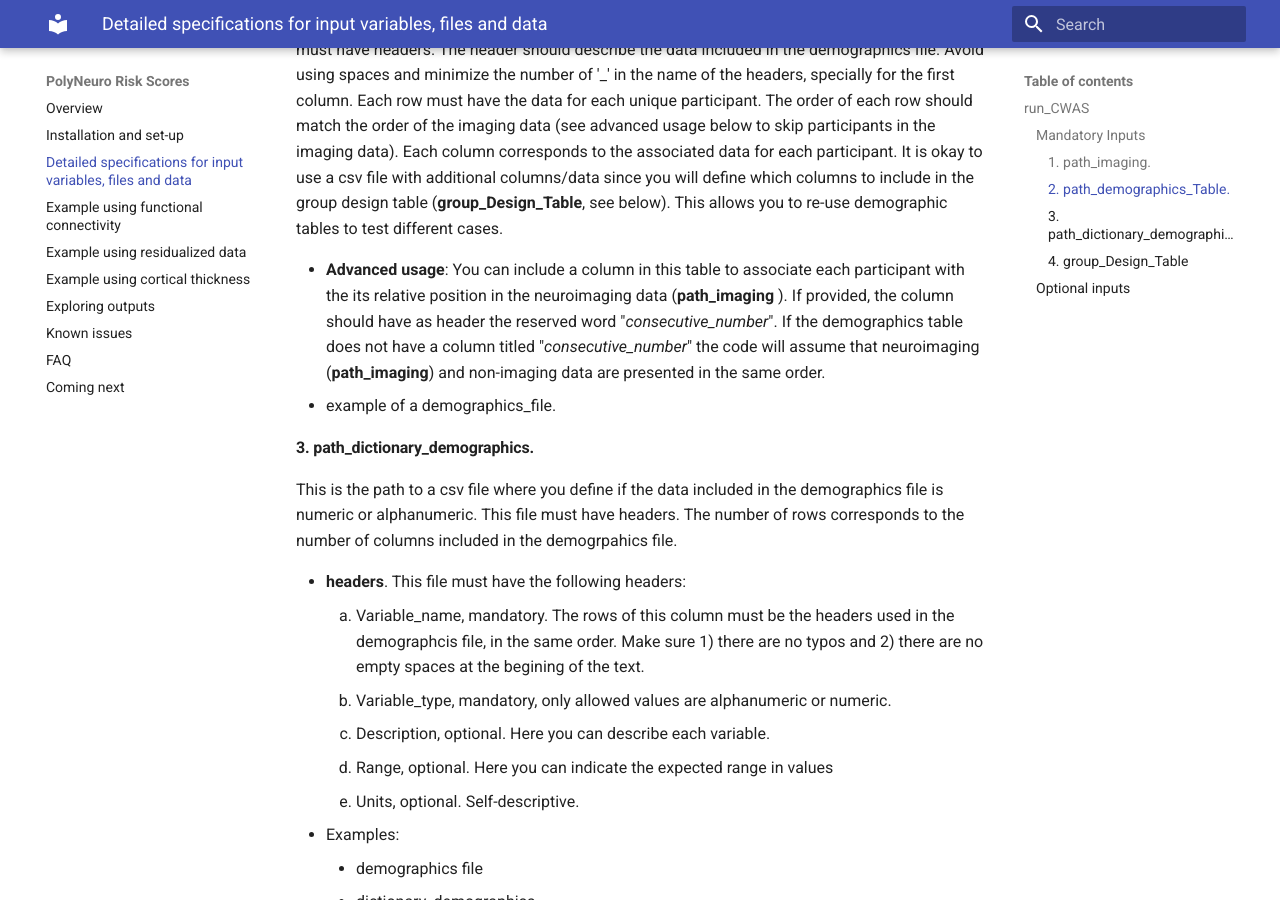
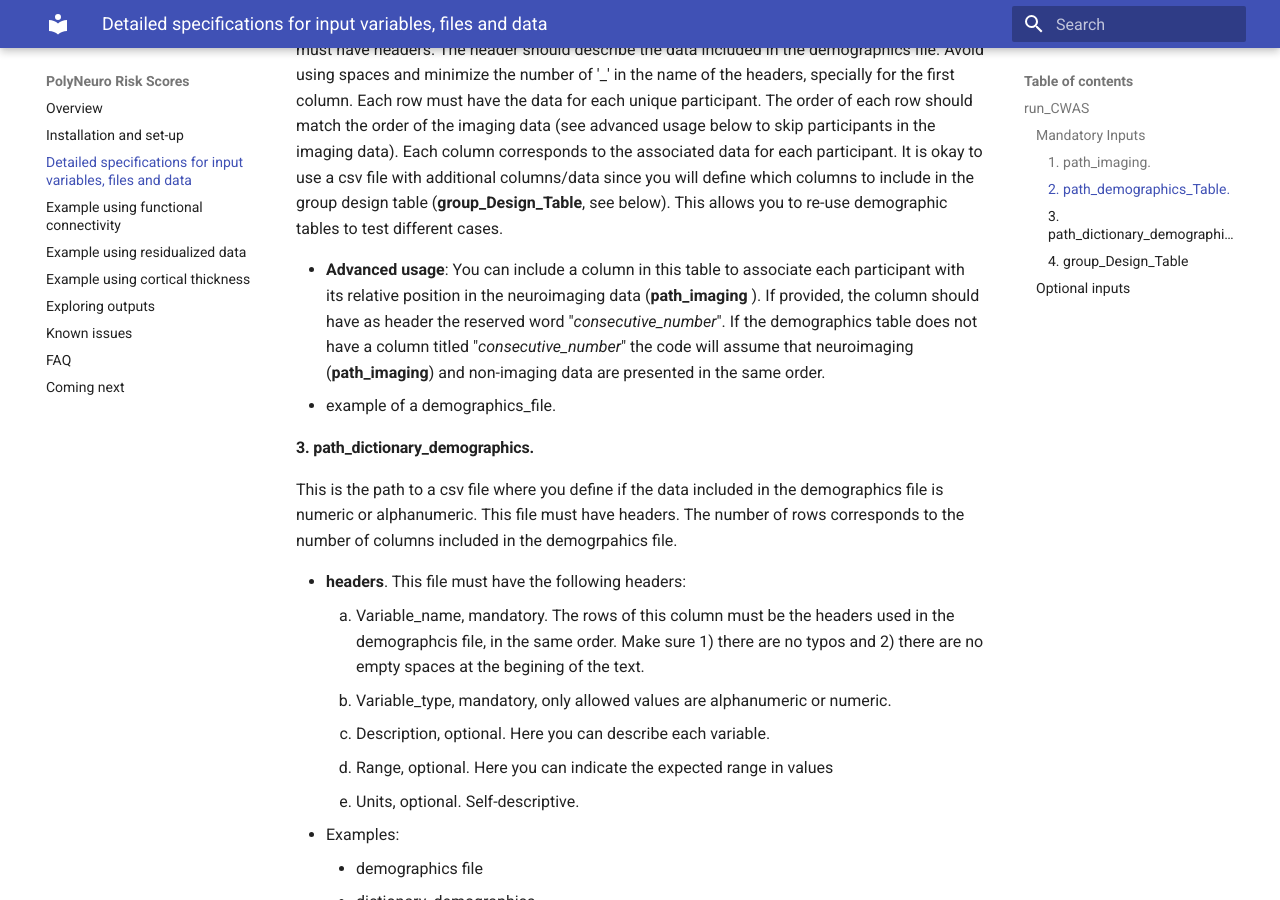
Before and after one commit to omiranda/polyneuro_risk_score, an MkDocs documentation site: the page built from docs/detailed_description.md, in a window 1280 px wide and 900 px high, scrolled down 955 px. Built offline with MkDocs 1.6.1 and Material for MkDocs 9.7.7, drawn with Linux system fonts in a browser that asks for light colours; formulas are drawn with MathJax 3; old or Windows-style settings are respelled for this version of MkDocs.

Commit message:
Update detailed_description.md

```diff
--- a/docs/detailed_description.md
+++ b/docs/detailed_description.md
@@ -27,7 +27,7 @@ The order of each row should match the order of the imaging data (see advanced u
 Each column corresponds to the associated data for each participant.
 It is okay to use a csv file with additional columns/data since you will define which columns to include in the group design table (**group_Design_Table**, see below). This allows you to re-use demographic tables to test different cases.
 
-- **Advanced usage**: You can include a column in this table to associate each participant with the its relative position in the neuroimaging data (**path_imaging** ). If provided, the column should have as header the reserved word "*consecutive_number*". If the demographics table does not have a column titled "*consecutive_number*" the code will assume that neuroimaging (**path_imaging**) and non-imaging data are presented in the same order.
+- **Advanced usage**: You can include a column in this table to associate each participant with its relative position in the neuroimaging data (**path_imaging** ). If provided, the column should have as header the reserved word "*consecutive_number*". If the demographics table does not have a column titled "*consecutive_number*" the code will assume that neuroimaging (**path_imaging**) and non-imaging data are presented in the same order.
 - example of a demographics_file.
 
 #### 3. **path_dictionary_demographics**.
```
